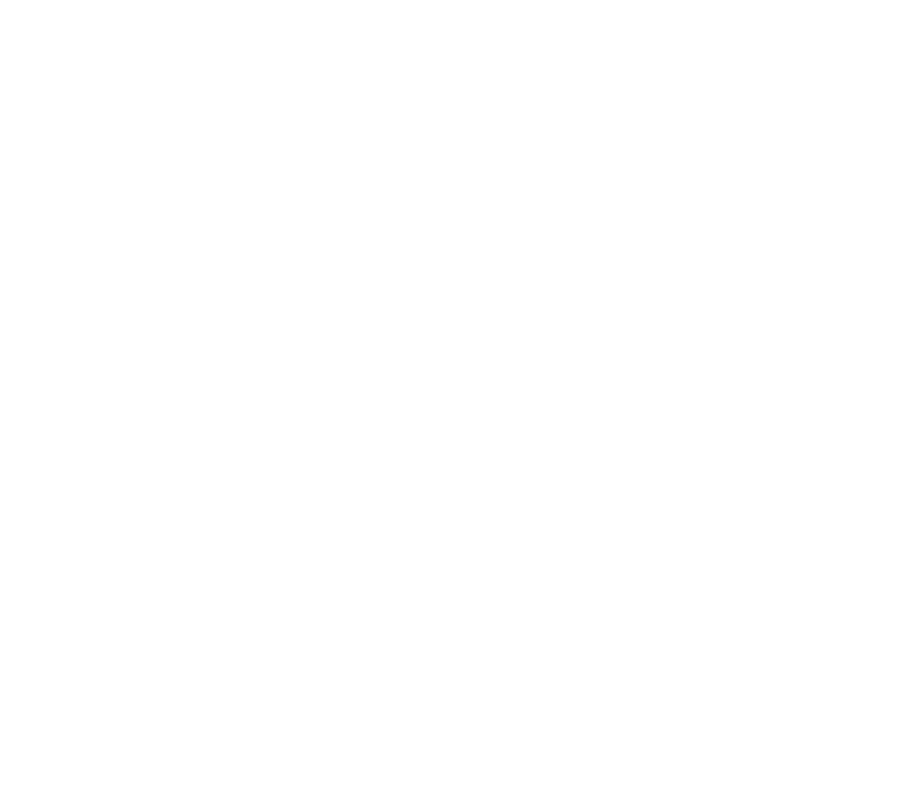
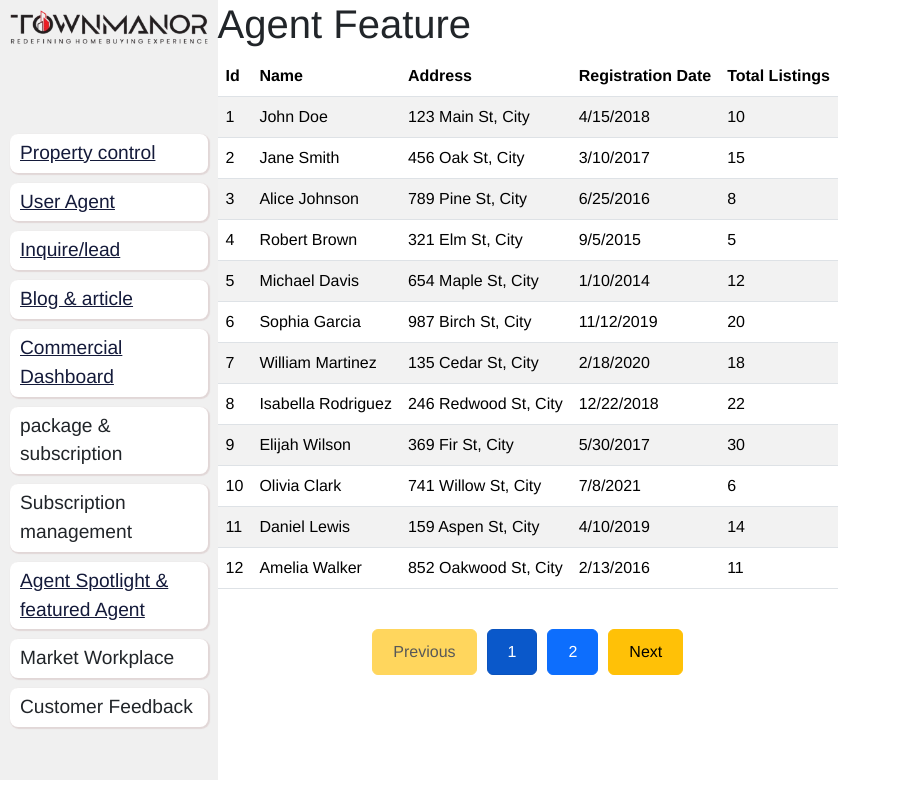
Before and after one commit to sunny-townmnanor/AdminDashboard, a React (Vite) app: page /agentfeature in a window 1280 px wide. Before the commit this address had no page. Shown: the whole page, without its empty margins (0-901 px from the left). Built offline with nearby package versions, Linux system fonts and the light colour scheme.

Commit message:
Agent-feature added

```diff
--- a/src/App.jsx
+++ b/src/App.jsx
@@ -23,6 +23,7 @@
 import Customer from './Component/Customer Feedback/Customer'
 import PaymentPlan from './Component/Commercial/PaymentPlan'
 import PaymentPlanEdit from './Component/Commercial/PaymentPlanEdit'
+import AgentFeature from './Component/Agent_ feature/Agent_feature'
 function App() {
 
 
@@ -49,6 +50,7 @@
           <Route path="/customer" element={<Customer/>}/>
           <Route path="/paymentPlan/:id" element={<PaymentPlan/>}/>
           <Route path="/paymentPlanEdit/:id/:id" element={<PaymentPlanEdit/>}/>
+          <Route path="/agentfeature" element={<AgentFeature/>}/>
         </Routes>
       </Router>
       {/* <AdminAccesor/>  */}
--- a/src/Component/AdminAccesor.jsx
+++ b/src/Component/AdminAccesor.jsx
@@ -18,7 +18,7 @@
    <a href='/commercialdashboard'><span>Commercial Dashboard</span></a>
     <span>package & subscription</span>
     <span>Subscription management </span>
-    <span>Agent Spotlight & featured Agent</span>
+    <a href='/agentfeature'><span>Agent Spotlight & featured Agent</span></a>
     <span>Market Workplace</span>
     <span>Customer Feedback</span>
    </div>
--- /dev/null
+++ b/src/Component/Agent_ feature/Agent_feature.jsx
@@ -0,0 +1,77 @@
+import React, { useState } from 'react';
+import AdminAccesor from '../AdminAccesor';
+import agentData from './dummy.json';  // Assuming 'dummy.json' contains the agent data
+
+const AgentFeature = () => {
+  const [data, setData] = useState(agentData);
+  const [current, setCurrent] = useState(1);
+
+  const itemsPerPage = 12;  // Items to display per page
+  const lastIndex = current * itemsPerPage;
+  const firstIndex = lastIndex - itemsPerPage;
+  const filteredData = data.slice(firstIndex, lastIndex);
+  const noOfPages = Math.ceil(data.length / itemsPerPage);
+
+  const paginate = (value) => {
+    setCurrent(value);
+  };
+
+  return (
+    <div style={{ display: 'flex', flexDirection: 'row' }}>
+      <div><AdminAccesor /></div>
+      <div className="agent-feature">
+        <h1>Agent Feature</h1>  {/* Updated heading for Agent Feature */}
+
+        <table className="table table-striped">
+          <thead>
+            <tr>
+              <th scope="col">Id</th>
+              <th scope="col">Name</th>
+              <th scope="col">Address</th>
+              <th scope="col">Registration Date</th>
+              <th scope="col">Total Listings</th>
+            </tr>
+          </thead>
+          <tbody>
+            {filteredData.map((item) => (
+              <tr key={item.id}>
+                <td>{item.id}</td>
+                <td>{item.nameSurname}</td>
+                <td>{item.address}</td>
+                <td>{new Date(JSON.parse(item.agentProfile).registrationDate).toLocaleDateString()}</td>
+                <td>{item.totalListingsNum}</td>
+              </tr>
+            ))}
+          </tbody>
+        </table>
+
+        <div className="pagination">
+          <button
+            onClick={() => paginate(current - 1)}
+            disabled={current === 1}
+            className="btn btn-warning">
+            Previous
+          </button>
+
+          {[...Array(noOfPages)].map((_, index) => (
+            <button
+              key={index}
+              onClick={() => paginate(index + 1)}
+              className={current === index + 1 ? 'btn btn-primary active' : 'btn btn-primary'}>
+              {index + 1}
+            </button>
+          ))}
+
+          <button
+            onClick={() => paginate(current + 1)}
+            disabled={current === noOfPages}
+            className="btn btn-warning">
+            Next
+          </button>
+        </div>
+      </div>
+    </div>
+  );
+};
+
+export default AgentFeature;
--- /dev/null
+++ b/src/Component/Agent_ feature/dummy.json
@@ -0,0 +1,137 @@
+[
+    {
+      "id": 1,
+      "imageUrl": "/112x89celebration_navratri_deity_23_2151219997.jpg",
+      "nameSurname": "John Doe",
+      "agentUrl": "/agent/john-doe",
+      "address": "123 Main St, City",
+      "agentProfile": "{\"activated\": true, \"registrationDate\": \"2018-04-15\"}",
+      "totalListingsNum": 10
+    },
+    {
+      "id": 2,
+      "imageUrl": "/112x89celebration_navratri_deity_23_2151219998.jpg",
+      "nameSurname": "Jane Smith",
+      "agentUrl": "/agent/jane-smith",
+      "address": "456 Oak St, City",
+      "agentProfile": "{\"activated\": true, \"registrationDate\": \"2017-03-10\"}",
+      "totalListingsNum": 15
+    },
+    {
+      "id": 3,
+      "imageUrl": "/112x89celebration_navratri_deity_23_2151219999.jpg",
+      "nameSurname": "Alice Johnson",
+      "agentUrl": "/agent/alice-johnson",
+      "address": "789 Pine St, City",
+      "agentProfile": "{\"activated\": true, \"registrationDate\": \"2016-06-25\"}",
+      "totalListingsNum": 8
+    },
+    {
+      "id": 4,
+      "imageUrl": "/112x89celebration_navratri_deity_23_2151220000.jpg",
+      "nameSurname": "Robert Brown",
+      "agentUrl": "/agent/robert-brown",
+      "address": "321 Elm St, City",
+      "agentProfile": "{\"activated\": true, \"registrationDate\": \"2015-09-05\"}",
+      "totalListingsNum": 5
+    },
+    {
+      "id": 5,
+      "imageUrl": "/112x89celebration_navratri_deity_23_2151220001.jpg",
+      "nameSurname": "Michael Davis",
+      "agentUrl": "/agent/michael-davis",
+      "address": "654 Maple St, City",
+      "agentProfile": "{\"activated\": true, \"registrationDate\": \"2014-01-10\"}",
+      "totalListingsNum": 12
+    },
+    {
+      "id": 6,
+      "imageUrl": "/112x89celebration_navratri_deity_23_2151220002.jpg",
+      "nameSurname": "Sophia Garcia",
+      "agentUrl": "/agent/sophia-garcia",
+      "address": "987 Birch St, City",
+      "agentProfile": "{\"activated\": true, \"registrationDate\": \"2019-11-12\"}",
+      "totalListingsNum": 20
+    },
+    {
+      "id": 7,
+      "imageUrl": "/112x89celebration_navratri_deity_23_2151220003.jpg",
+      "nameSurname": "William Martinez",
+      "agentUrl": "/agent/william-martinez",
+      "address": "135 Cedar St, City",
+      "agentProfile": "{\"activated\": true, \"registrationDate\": \"2020-02-18\"}",
+      "totalListingsNum": 18
+    },
+    {
+      "id": 8,
+      "imageUrl": "/112x89celebration_navratri_deity_23_2151220004.jpg",
+      "nameSurname": "Isabella Rodriguez",
+      "agentUrl": "/agent/isabella-rodriguez",
+      "address": "246 Redwood St, City",
+      "agentProfile": "{\"activated\": true, \"registrationDate\": \"2018-12-22\"}",
+      "totalListingsNum": 22
+    },
+    {
+      "id": 9,
+      "imageUrl": "/112x89celebration_navratri_deity_23_2151220005.jpg",
+      "nameSurname": "Elijah Wilson",
+      "agentUrl": "/agent/elijah-wilson",
+      "address": "369 Fir St, City",
+      "agentProfile": "{\"activated\": true, \"registrationDate\": \"2017-05-30\"}",
+      "totalListingsNum": 30
+    },
+    {
+      "id": 10,
+      "imageUrl": "/112x89celebration_navratri_deity_23_2151220006.jpg",
+      "nameSurname": "Olivia Clark",
+      "agentUrl": "/agent/olivia-clark",
+      "address": "741 Willow St, City",
+      "agentProfile": "{\"activated\": true, \"registrationDate\": \"2021-07-08\"}",
+      "totalListingsNum": 6
+    },
+    {
+      "id": 11,
+      "imageUrl": "/112x89celebration_navratri_deity_23_2151220007.jpg",
+      "nameSurname": "Daniel Lewis",
+      "agentUrl": "/agent/daniel-lewis",
+      "address": "159 Aspen St, City",
+      "agentProfile": "{\"activated\": true, \"registrationDate\": \"2019-04-10\"}",
+      "totalListingsNum": 14
+    },
+    {
+      "id": 12,
+      "imageUrl": "/112x89celebration_navratri_deity_23_2151220008.jpg",
+      "nameSurname": "Amelia Walker",
+      "agentUrl": "/agent/amelia-walker",
+      "address": "852 Oakwood St, City",
+      "agentProfile": "{\"activated\": true, \"registrationDate\": \"2016-02-13\"}",
+      "totalListingsNum": 11
+    },
+    {
+      "id": 13,
+      "imageUrl": "/112x89celebration_navratri_deity_23_2151220009.jpg",
+      "nameSurname": "James Hall",
+      "agentUrl": "/agent/james-hall",
+      "address": "963 Maplewood St, City",
+      "agentProfile": "{\"activated\": true, \"registrationDate\": \"2015-03-29\"}",
+      "totalListingsNum": 25
+    },
+    {
+      "id": 14,
+      "imageUrl": "/112x89celebration_navratri_deity_23_2151220010.jpg",
+      "nameSurname": "Charlotte Allen",
+      "agentUrl": "/agent/charlotte-allen",
+      "address": "741 Birchwood St, City",
+      "agentProfile": "{\"activated\": true, \"registrationDate\": \"2020-06-11\"}",
+      "totalListingsNum": 16
+    },
+    {
+      "id": 15,
+      "imageUrl": "/112x89celebration_navratri_deity_23_2151220011.jpg",
+      "nameSurname": "Benjamin Young",
+      "agentUrl": "/agent/benjamin-young",
+      "address": "258 Pinewood St, City",
+      "agentProfile": "{\"activated\": true, \"registrationDate\": \"2021-01-14\"}",
+      "totalListingsNum": 9
+    }
+  ]
```
